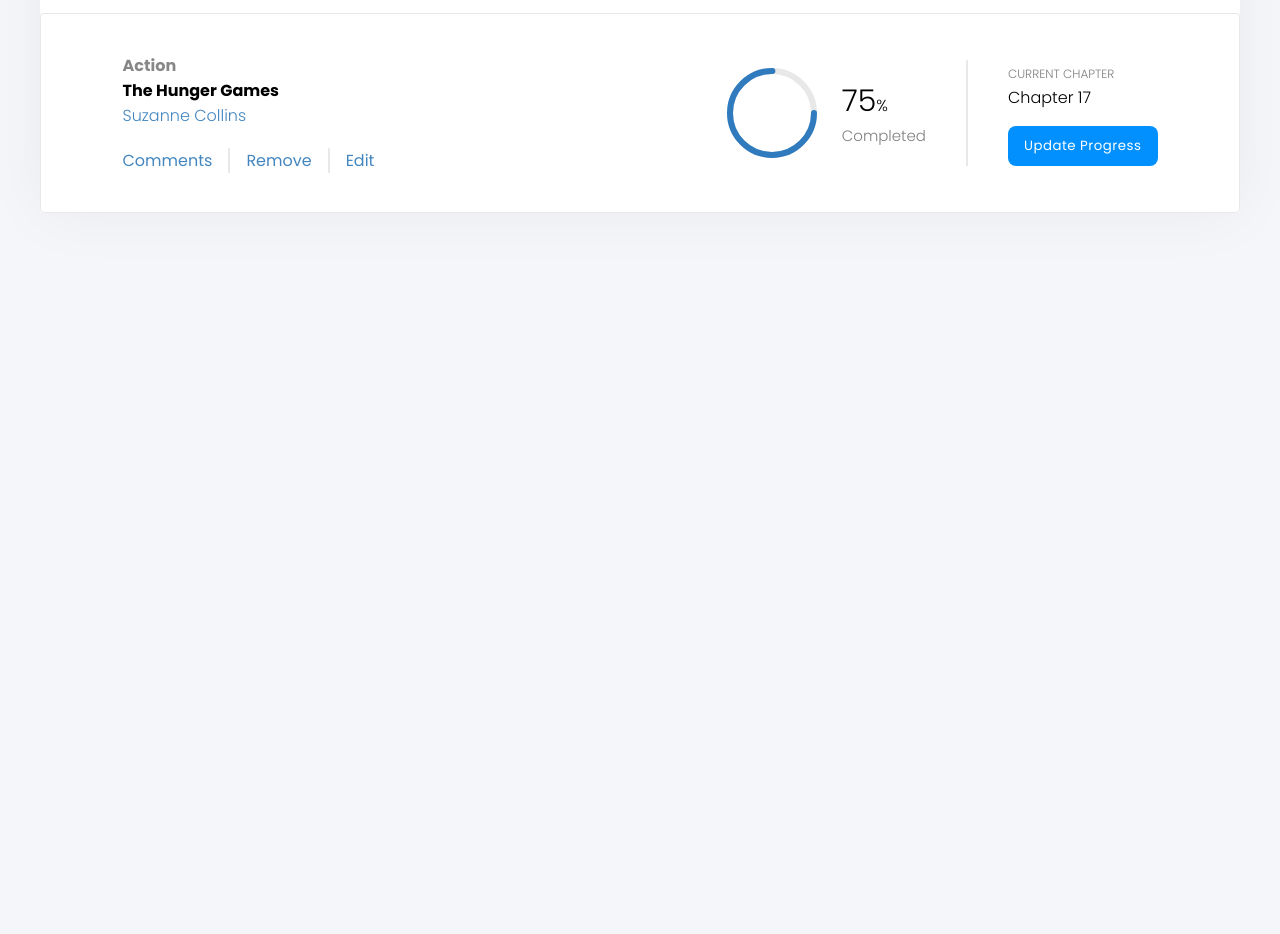
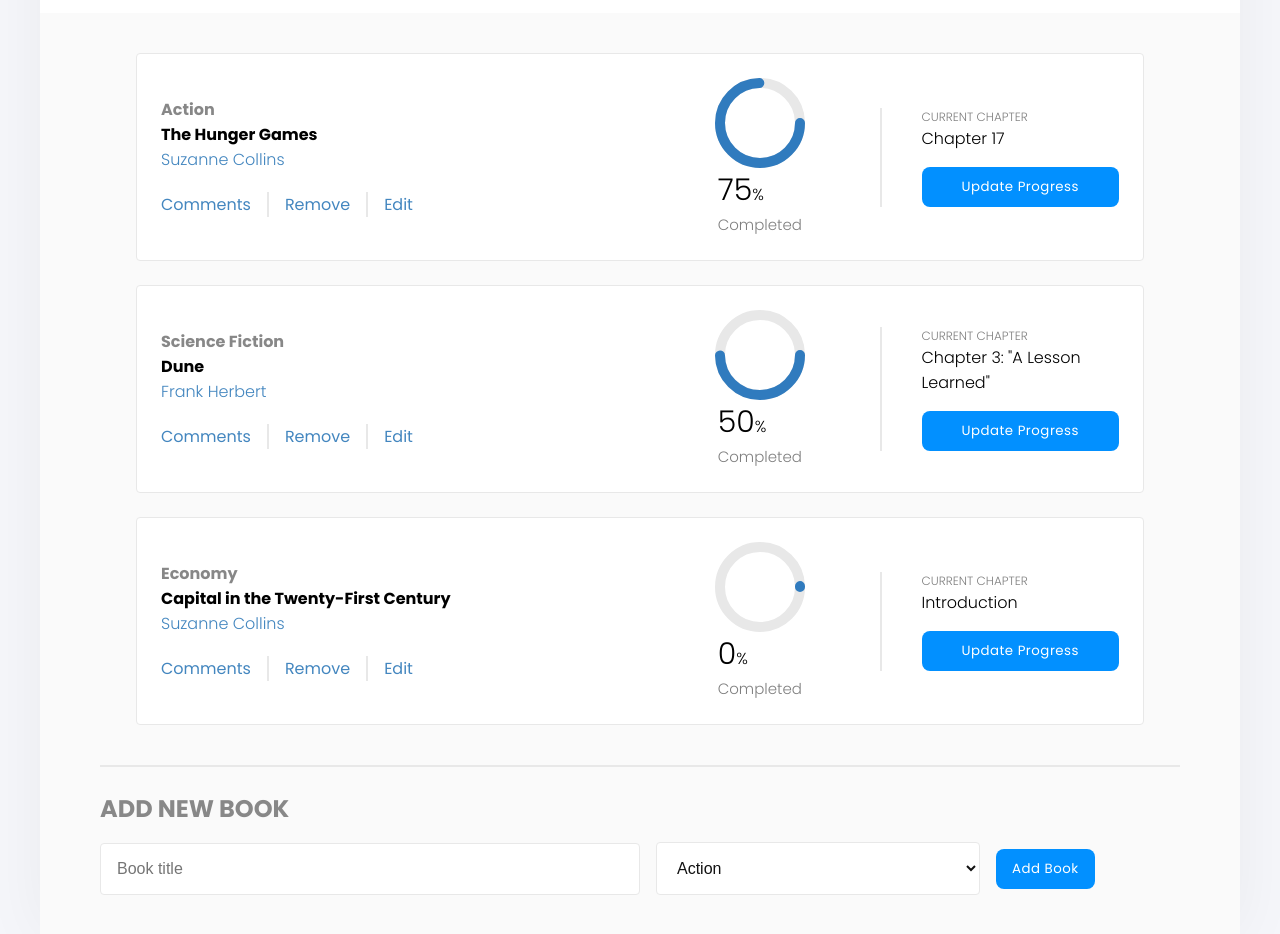
Before and after one commit to wassimchakib/Bookstore, a React (Create React App) app: page / in a window 1280 px wide. Shown: the part 120-1054 px from the top of the page. Before the commit the page ends 800 px from the top, so only its background shows below. Built offline with nearby package versions, Linux system fonts and the light colour scheme.

Commit message:
Add new book form

```diff
--- a/src/App.css
+++ b/src/App.css
@@ -48,6 +48,7 @@
 .container {
   width: 90%;
   margin: 0 auto;
+  max-width: 1200px;
 }
 
 ul {
@@ -75,12 +76,15 @@
 .navbar {
   display: flex;
   justify-content: space-between;
+  flex-wrap: wrap;
 }
 
 .navbar__content {
   display: flex;
   align-items: center;
   gap: var(--fs-5);
+  flex-wrap: wrap;
+  justify-content: center;
 }
 
 .navbar__title {
@@ -124,17 +128,24 @@
 /* ==============================*\
           Book Card
 \*============================== */
+
+.book__cards {
+  padding: var(--fs-6);
+}
+
 .book__card {
   padding: var(--fs-4);
   border: 1px solid var(--bg-border);
   border-radius: 4px;
   background-color: var(--bg-white);
-}
-
-.book__card .container {
+  margin-bottom: var(--fs-4);
   display: flex;
   justify-content: space-between;
   align-items: center;
+}
+
+.book__card:last-child {
+  margin-bottom: 0;
 }
 
 .book__info {
@@ -159,6 +170,7 @@
 .book__edit {
   margin-top: var(--fs-3);
   display: flex;
+  flex-wrap: wrap;
 }
 
 .book__edit li {
@@ -178,6 +190,7 @@
 .book__progress {
   display: flex;
   align-items: center;
+  width: 50%;
 }
 
 .progress__circular {
@@ -194,21 +207,21 @@
 .progress__percent {
   display: flex;
   align-items: center;
+  width: 50%;
+  gap: var(--fs-3);
 }
 
 .progress__percent svg {
   position: relative;
-  transform: scale(0.6);
-  margin-right: -125px;
 }
 
 .progress__percent svg circle {
   fill: none;
   stroke-width: 10;
   transform: translate(5px, 5px);
-  stroke-dasharray: 440;
-  stroke-dashoffset: 440;
   stroke-linecap: round;
+  stroke: #000;
+  stroke-dasharray: 250;
 }
 
 .progress__percent svg circle:hover {
@@ -221,16 +234,14 @@
 }
 
 .progress__percent svg circle:nth-child(2) {
-  /* stroke-dashoffset: calc(440 - (440 * 87) / 100); */
   stroke: var(--bg-progress);
-  opacity: 0.1;
+  opacity: 0.7;
   animation: animate-circle 2s forwards;
   transition: stroke 0.3s ease-in;
 }
 
 .progress__percent:hover svg circle:nth-child(2) {
   stroke: green;
-  transition: stroke 0.3s ease-in;
 }
 
 .progress__number {
@@ -247,7 +258,7 @@
 @keyframes animate-circle {
   0% {
     opacity: 0;
-    stroke-dashoffset: 440;
+    stroke-dashoffset: 1000;
   }
 
   100% {
@@ -286,6 +297,9 @@
   font-size: var(--fs-2);
   padding-left: var(--fs-6);
   border-left: 2px solid var(--bg-border);
+  display: flex;
+  flex-direction: column;
+  width: 50%;
 }
 
 .progress__chapter span {
@@ -299,7 +313,7 @@
   font-weight: 300;
 }
 
-.chapter__button {
+.chapter__button, .form__btn {
   cursor: pointer;
   border: none;
   background-color: var(--bg-secondary);
@@ -314,3 +328,133 @@
 .chapter__button:hover {
   background-color: #5ab5fb;
 }
+
+/* ==============================*\
+          Add Book Form
+\*============================== */
+.form__book {
+  width: 100%;
+}
+
+.form__wrapper {
+  display: flex;
+  gap: var(--fs-2);
+  align-items: center;
+  flex-wrap: wrap;
+  padding-bottom:  var(--fs-6);
+}
+
+.form__book .container {
+  border-top: 2px solid var(--bg-border);
+  padding-top: var(--fs-4);
+}
+
+.form__book h2 {
+  text-transform: uppercase;
+  color: #888;
+  font-size: var(--fs-4);
+  padding-bottom: var(--fs-2);
+}
+
+.form__book .input {
+  padding: var(--fs-2);
+  border-radius: 4px;
+  border: 1px solid var(--bg-border);
+  background-color: var(--bg-white);
+  font-size: var(--fs-2);
+  color: var(--bg-nav);
+  width: 50%;
+}
+
+.form__book .select {
+  width: 30%;
+}
+
+.form__book button {
+  margin-top: 0;
+}
+
+/* ==============================*\
+          Responsive Design
+\*============================== */
+
+@media screen and (max-width: 1400px) {
+  /* ==============================*\
+          Progress Bar
+\*============================== */
+  .progress__percent {
+    flex-direction: column;
+    justify-content: center;
+    gap: 0;
+  }
+
+  .progress__number {
+    padding-right: 0;
+  }
+}
+
+@media screen and (max-width: 768px) {
+/* ==============================*\
+          Reset
+\*============================== */
+
+body {
+  padding: 0;
+}
+
+/* ==============================*\
+          Header
+\*============================== */
+
+  .navbar {
+    justify-content: center;
+  }
+
+  .navbar__user {
+    margin-top: var(--fs-2);
+  }
+
+  .navbar__title {
+    font-size: var(--fs-2);
+  }
+
+  .navbar__links {
+    font-size: var(--fs-2);
+    flex-wrap: wrap;
+  }
+/* ==============================*\
+          Book Card
+\*============================== */
+
+  .book__cards {
+    padding: var(--fs-2);
+  }
+
+  .book__card {
+    flex-direction: column;
+    gap: var(--fs-2);
+  }
+
+  .book__progress {
+    width: 100%;
+    flex-direction: column;
+  }
+
+  .book__info {
+    width: 100%;
+  }
+
+/* ==============================*\
+          Progress Bar
+\*============================== */
+  .progress__percent {
+    margin-top: var(--fs-2);
+  }
+
+  .progress__chapter {
+    width: 100%;
+    border-left: none;
+    padding-left: 0;
+    margin-top: var(--fs-3);
+  }
+}
--- a/src/App.js
+++ b/src/App.js
@@ -1,12 +1,40 @@
 import './App.css';
-import BookCard from './components/BookCard';
+import AddBook from './components/AddBook';
+import BookCards from './components/BookCards';
 import Header from './components/Header';
 
+const books = [
+  {
+    id: 1,
+    name: 'The Hunger Games',
+    categorie: 'Action',
+    author: 'Suzanne Collins',
+    completionStatus: 75,
+    currentChapter: 'Chapter 17',
+  },
+  {
+    id: 2,
+    name: 'Dune',
+    categorie: 'Science Fiction',
+    author: 'Frank Herbert',
+    completionStatus: 50,
+    currentChapter: 'Chapter 3: "A Lesson Learned"',
+  },
+  {
+    id: 3,
+    name: 'Capital in the Twenty-First Century',
+    categorie: 'Economy',
+    author: 'Suzanne Collins',
+    completionStatus: 0,
+    currentChapter: 'Introduction',
+  },
+];
 function App() {
   return (
     <>
       <Header />
-      <BookCard />
+      <BookCards books={books} />
+      <AddBook />
     </>
   );
 }
--- /dev/null
+++ b/src/components/AddBook.jsx
@@ -0,0 +1,18 @@
+const AddBook = () => (
+  <div className="form__book">
+    <div className="container">
+      <h2>Add New Book</h2>
+      <form className="form__wrapper">
+        <input className="input" type="text" placeholder="Book title" />
+        <select className="input select">
+          <option value="Action">Action</option>
+          <option value="Science Fiction">Science Fiction</option>
+          <option value="Economy">Economy</option>
+        </select>
+        <button type="submit" className="form__btn">Add Book</button>
+      </form>
+    </div>
+  </div>
+);
+
+export default AddBook;
--- a/src/components/BookCard.jsx
+++ b/src/components/BookCard.jsx
@@ -1,13 +1,13 @@
+import PropTypes from 'prop-types';
 import ChapterInfo from './ChapterInfo';
 import ProgressBar from './ProgressBar';
 
-const BookCard = () => (
+const BookCard = ({ book }) => (
   <div className="book__card">
-    <div className="container">
     <div className="book__info">
-        <span className="book__categories">Action</span>
-        <h3 className="book__title">The Hunger Games</h3>
-        <p className="book__author">Suzanne Collins</p>
+      <span className="book__categories">{ book.categorie }</span>
+      <h3 className="book__title">{book.name}</h3>
+      <p className="book__author">{book.author}</p>
 
       <ul className="book__edit">
         <li><a href="/">Comments</a></li>
@@ -16,11 +16,21 @@
       </ul>
     </div>
     <div className="book__progress">
-        <ProgressBar percentage={75} />
-        <ChapterInfo />
-      </div>
+      <ProgressBar percentage={book.completionStatus} />
+      <ChapterInfo chapter={book.currentChapter} />
     </div>
   </div>
 );
 
+BookCard.propTypes = {
+  book: PropTypes.objectOf(PropTypes.shape({
+    id: PropTypes.number.isRequired,
+    name: PropTypes.string.isRequired,
+    categorie: PropTypes.string.isRequired,
+    author: PropTypes.string.isRequired,
+    completionStatus: PropTypes.number.isRequired,
+    currentChapter: PropTypes.string.isRequired,
+  })).isRequired,
+};
+
 export default BookCard;
--- /dev/null
+++ b/src/components/BookCards.jsx
@@ -0,0 +1,25 @@
+import PropTypes from 'prop-types';
+import BookCard from './BookCard';
+
+const BookCards = ({ books }) => (
+  <div className="book__cards">
+    <div className="container">
+      { books.map((book) => (
+        <BookCard key={book.id} book={book} />
+      ))}
+    </div>
+  </div>
+);
+
+BookCards.propTypes = {
+  books: PropTypes.arrayOf(PropTypes.shape({
+    id: PropTypes.number.isRequired,
+    name: PropTypes.string.isRequired,
+    categorie: PropTypes.string.isRequired,
+    author: PropTypes.string.isRequired,
+    completionStatus: PropTypes.number.isRequired,
+    currentChapter: PropTypes.string.isRequired,
+  })).isRequired,
+};
+
+export default BookCards;
--- a/src/components/ChapterInfo.jsx
+++ b/src/components/ChapterInfo.jsx
@@ -1,9 +1,15 @@
-const ChapterInfo = () => (
+import PropTypes from 'prop-types';
+
+const ChapterInfo = ({ chapter }) => (
   <div className="progress__chapter">
     <span>Current Chapter</span>
-    <p>Chapter 17</p>
+    <p>{chapter}</p>
     <button type="button" className="chapter__button">Update Progress</button>
   </div>
 );
 
+ChapterInfo.propTypes = {
+  chapter: PropTypes.string.isRequired,
+};
+
 export default ChapterInfo;
--- a/src/components/ProgressBar.jsx
+++ b/src/components/ProgressBar.jsx
@@ -2,9 +2,9 @@
 
 const ProgressBar = ({ percentage }) => (
   <div className="progress__percent">
-    <svg>
-      <circle cx="70" cy="70" r="70" />
-      <circle style={{ strokeDashoffset: 440 - (440 * percentage) / 100 }} cx="70" cy="70" r="70" />
+    <svg width={90} height={90}>
+      <circle cx="40" cy="40" r="40" />
+      <circle style={{ strokeDashoffset: (250 - (250 * percentage) / 100) }} cx="40" cy="40" r="40" />
     </svg>
     <div className="progress__number">
       <h2 className="progress__percentage">
```
Lines whose indentation alone changed are shown as unchanged.
